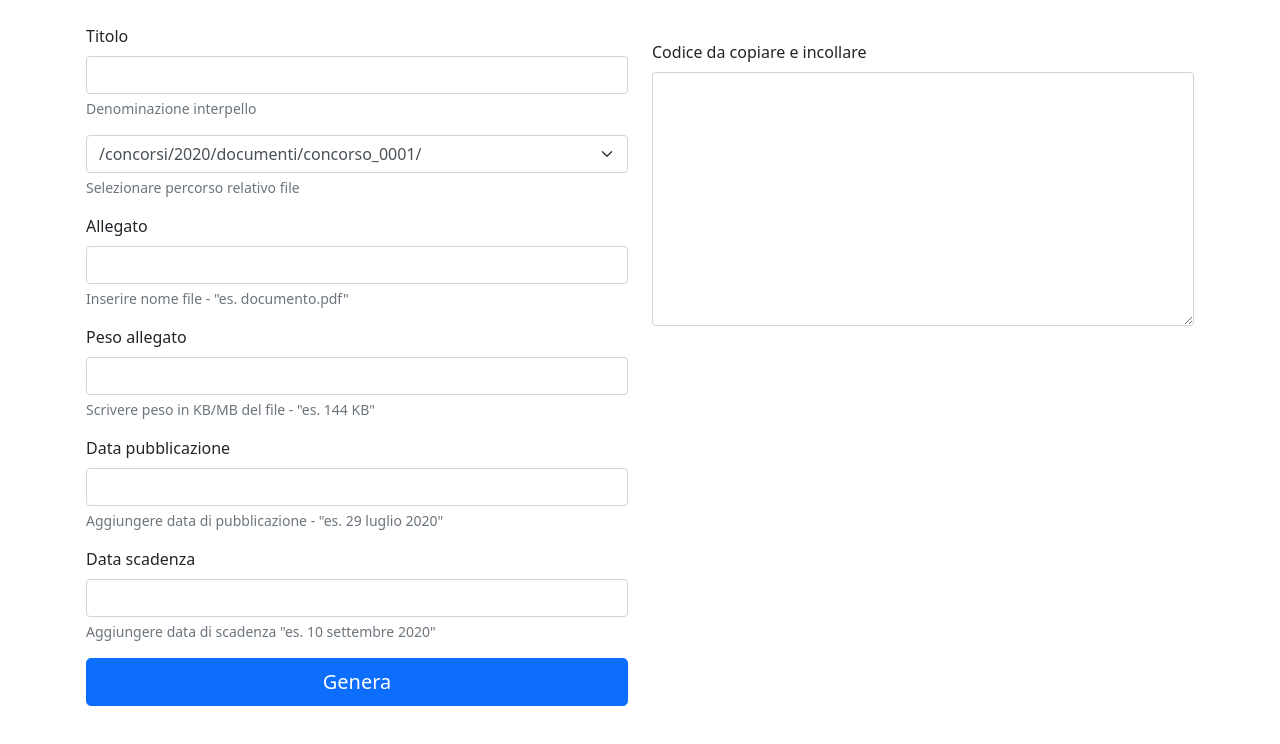
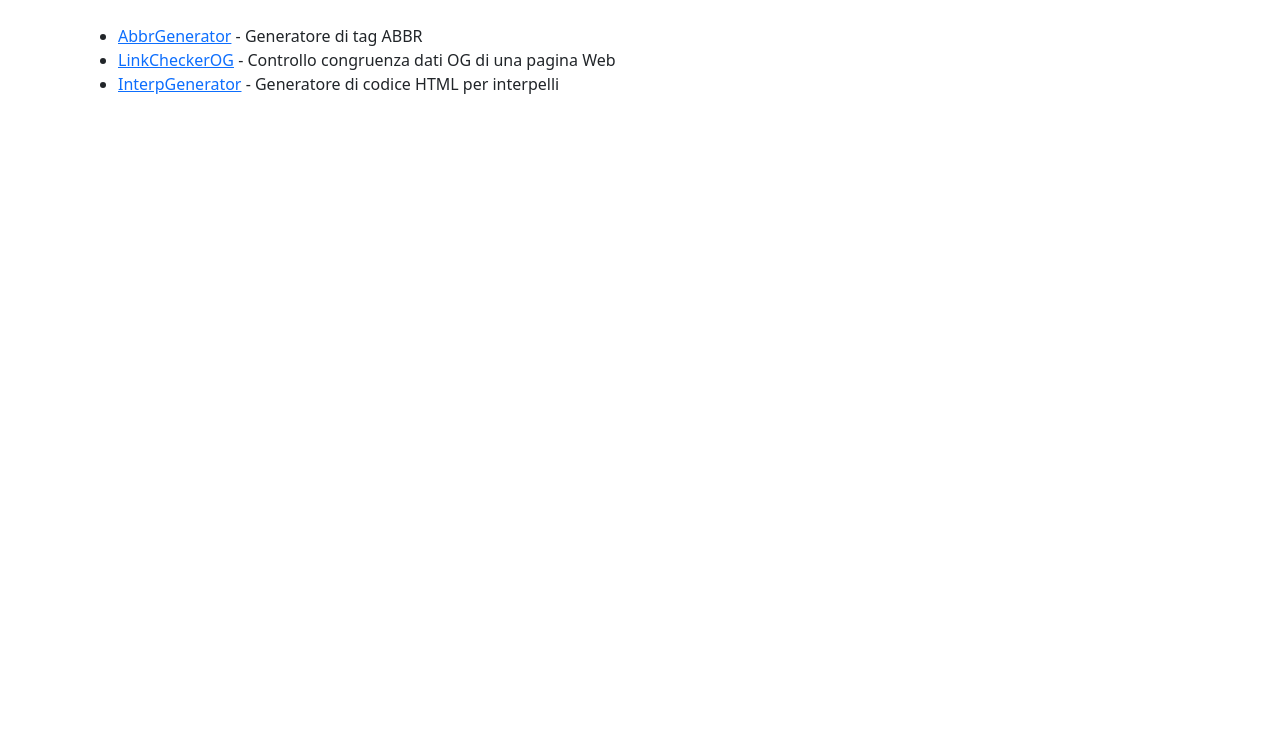
Before and after one commit to Lowell130/lowell130.github.io, a plain HTML site: page index.html in a window 1280 px wide. Drawn offline with nearby package versions, Linux system fonts and the light colour scheme.

Commit message:
Add files via upload

```diff
--- a/index.html
+++ b/index.html
@@ -8,103 +8,25 @@
     <meta name="Description" content="Enter your description here" />
     <link rel="stylesheet"
         href="https://cdnjs.cloudflare.com/ajax/libs/twitter-bootstrap/5.0.0-alpha1/css/bootstrap.min.css">
-    <link rel="stylesheet" href="https://cdnjs.cloudflare.com/ajax/libs/font-awesome/5.13.1/css/all.min.css">
-    <!-- <link rel="stylesheet" href="assets/css/style.css"> -->
-    <title>InterpGenerator</title>
+    <link rel="stylesheet" href="https://cdnjs.cloudflare.com/ajax/libs/font-awesome/5.14.0/css/all.min.css">
+
+    <title>MefTools</title>
 </head>
 
 <body>
+    <div class="container my-4">
+        <div class="col-md-6">
+        <ul>
+            <li><a href="abbr.html">AbbrGenerator</a> - Generatore di tag ABBR</li>
+            <li><a href="url-check/index.html">LinkCheckerOG</a> -  Controllo congruenza dati OG di una pagina Web</li>
+            <li><a href="interpelli/index.html">InterpGenerator</a> - Generatore di codice HTML per interpelli</li>
 
-
-
-    <div class="container my-4">
-            <form>
-                <div class="row">
-                    <div class="col-md-6">
-
-                <div class="mb-3">
-                    <label for="titleInter" class="form-label">Titolo</label>
-                    <input type="text" class="form-control" id="titleInter" aria-describedby="" required>
-                    <div id="emailHelp1" class="form-text">Denominazione interpello</div>
-                </div>
-                <div class="mb-3">
-                    <select class="form-select" id="allegatoPt" aria-label="Default select example">
-
-                        <option value="1">/concorsi/2020/documenti/concorso_0001/</option>
-                        <option value="2">/concorsi/2020/documenti/concorso_0002/</option>
-                        <option value="3">/concorsi/2020/documenti/concorso_0003/</option>
-                        <option value="4">/concorsi/2020/documenti/concorso_0004/</option>
-                        <option value="5">/concorsi/2020/documenti/concorso_0005/</option>
-                      </select>
-                      <div id="emailHelp2" class="form-text">Selezionare percorso relativo file</div>
-                </div>
-                <div class="mb-3">
-                    <label for="allegato" class="form-label">Allegato</label>
-                    <input type="text" class="form-control" id="allegato" aria-describedby="" required>
-                    <div id="emailHelp2" class="form-text">Inserire nome file - "es. documento.pdf"</div>
-                </div>
-
-
-                <div class="mb-3">
-                    <label for="pesoAllegato" class="form-label">Peso allegato</label>
-                    <input type="text" class="form-control" id="pesoAllegato" aria-describedby="" required>
-                    <div id="emailHelp3" class="form-text">Scrivere peso in KB/MB del file - "es. 144 KB"</div>
-                </div>
-
-                <div class="mb-3">
-                    <label for="startr" class="form-label">Data pubblicazione</label>
-                    <input type="text" class="form-control" id="start" aria-describedby="" required>
-                    <div id="emailHelp4" class="form-text">Aggiungere data di pubblicazione - "es. 29 luglio 2020"</div>
-                </div>
-                <div class="mb-3">
-                    <label for="end" class="form-label">Data scadenza</label>
-                    <input type="text" class="form-control" id="end" aria-describedby="" required>
-                    <div id="emailHelp5" class="form-text">Aggiungere data di scadenza "es. 10 settembre 2020"</div>
-                </div>
-
-                <button type="button" onclick="pr()" id="btn" class="btn btn-primary btn-lg w-100">Genera</button>
-                </div>
-
-                <div class="col-md-6">
-
-                <div class="my-3">
-                    <label for="result" class="form-label">Codice da copiare e incollare</label>
-                    <textarea class="form-control" id="result" rows="10"></textarea>
-
-                  </div>
-                </div>
-
-                </div>
-
-            </form>
-
-
-
-        </div>
+        </ul>
     </div>
-
-
-
-
-
-
-
-
-
-
-
-
-
-
-
-
-
-
-
+</div>
 
     <script src="https://cdnjs.cloudflare.com/ajax/libs/popper.js/1.16.1/umd/popper.min.js"></script>
     <script src="https://cdnjs.cloudflare.com/ajax/libs/twitter-bootstrap/5.0.0-alpha1/js/bootstrap.min.js"></script>
-    <script src="../interpelli/js/app.js"></script>
 </body>
 
 </html>
```
